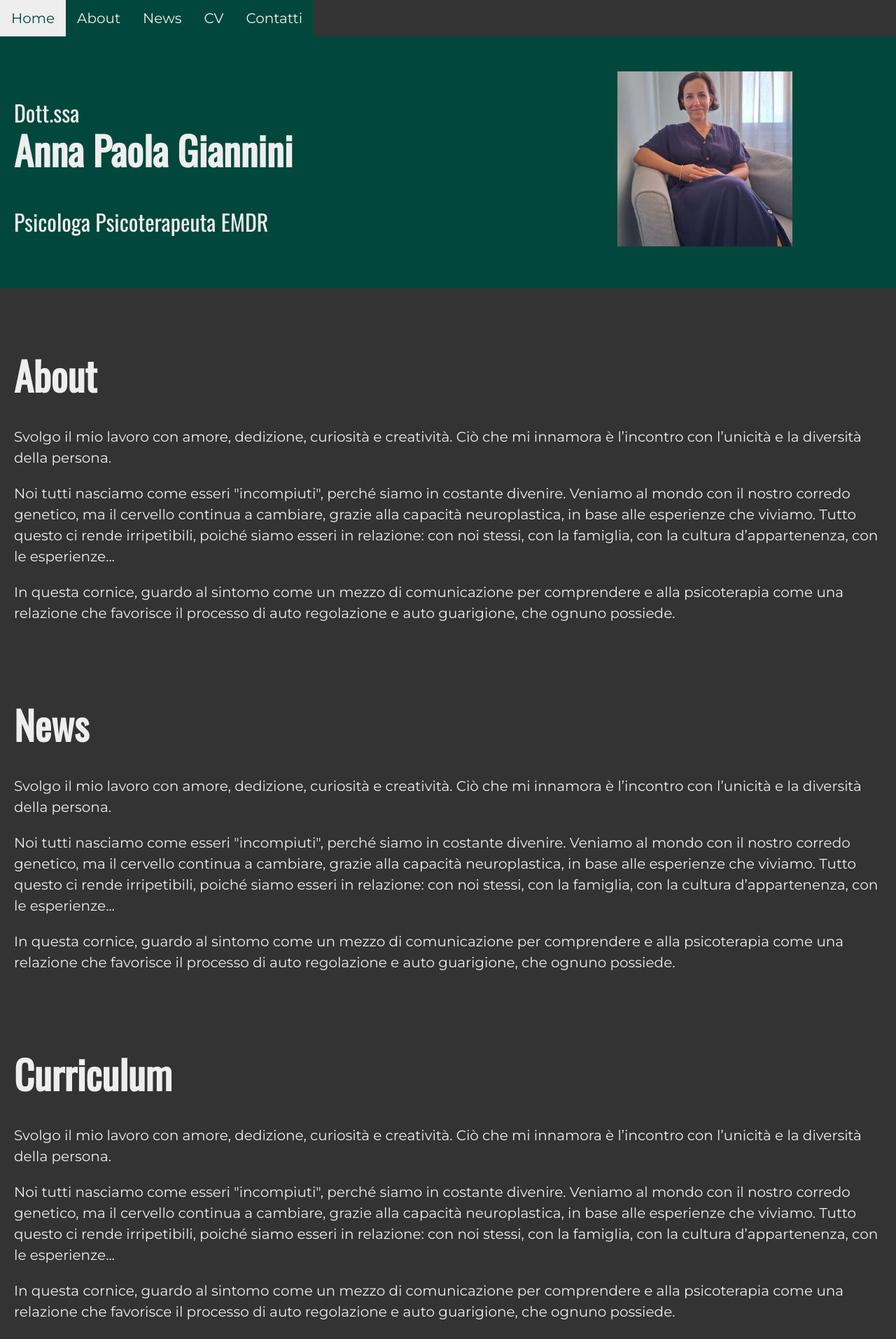
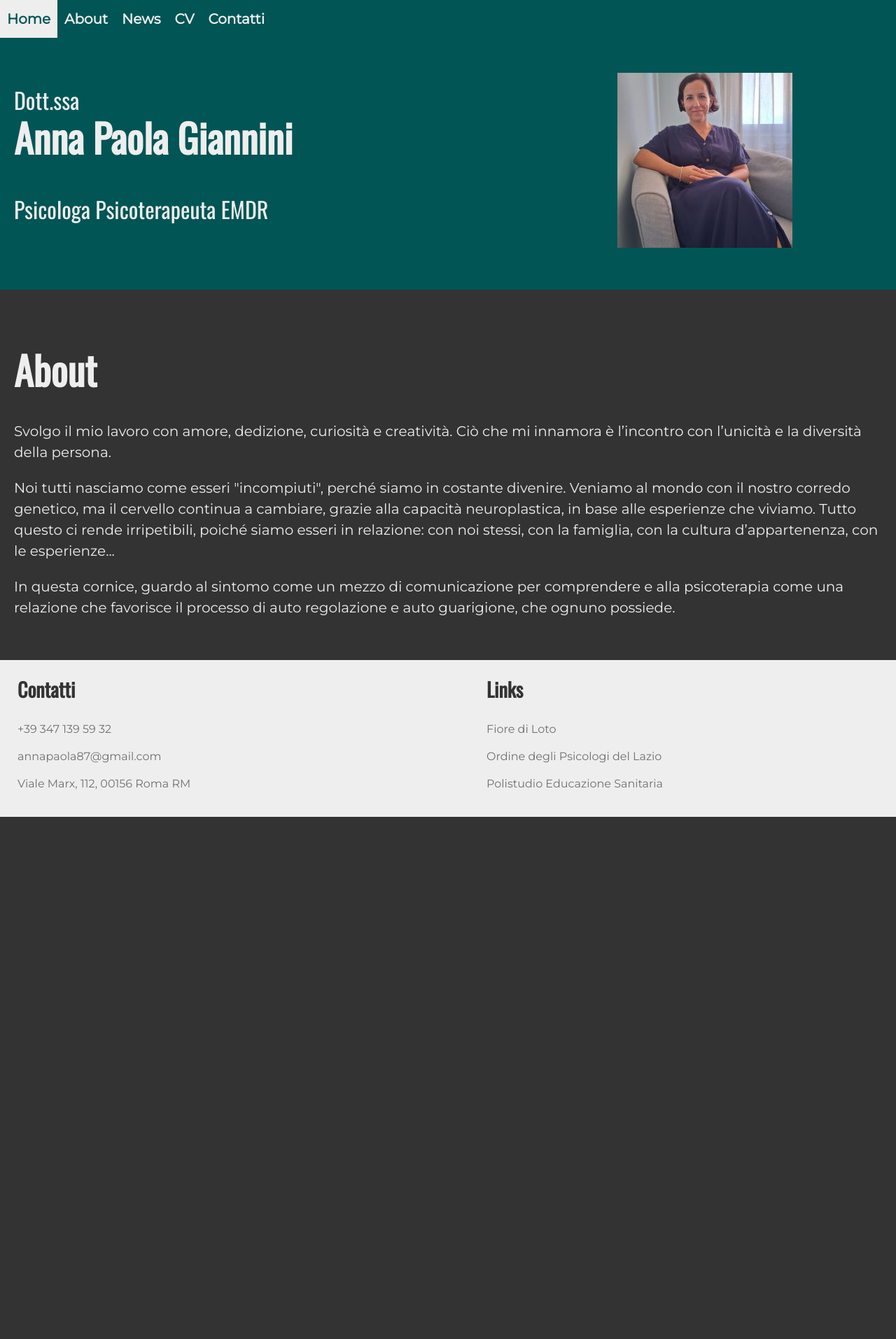
Before and after one commit to AnnaPaolaGiannini/DottssaGianniniWeb, a plain HTML site: page index.html in a window 1280 px wide. Shown: the top 1913 px of the page at 70% size. After the commit the page ends 1167 px from the top, so only its background shows below. Drawn offline with nearby package versions, Linux system fonts and the light colour scheme; grey boxes are pictures that could not be loaded.

Commit message:
pubblicabile first version

```diff
--- a/index.html
+++ b/index.html
@@ -7,7 +7,6 @@
 	<meta content="website" property="og:type" />
 	<meta content="" property="og:description" />
 	<meta content="" property="og:url" />
-	<meta content="images/1_13416111_large.jpg" property="og:image" />
 	<meta content="" property="og:title" />
 	<meta content="" name="description" />
 	<meta charset="utf-8" />
@@ -28,9 +27,7 @@
 		<div id="div_home" class="bee-row bee-row-2" >
 			<div class="bee-row-content" style="height:fit-content;">
 				<div class="bee-col bee-col-1 bee-col-w8" >
-					<div class="bee-block bee-block-1 bee-spacer">
-						<div class="spacer" style="height:20px;"></div>
-					</div>
+
 
 					<div class="bee-block bee-block-3 bee-heading">
 						<h2>Dott.ssa</h2>
@@ -39,12 +36,12 @@
 						<h2 >Psicologa Psicoterapeuta EMDR</h2>
 					</div>
 				</div>
-				<div class="bee-col bee-col-2 bee-col-w6" style="height: auto; ">
+				<div class="bee-col bee-col-2 bee-col-w6" >
 					<div class="bee-block bee-block-1 bee-spacer">
 						<div class="spacer" style="height:30px;"></div>
 					</div>
 					<div class="bee-block bee-block-1 bee-image">
-						<img alt="ritratto" class="bee-center bee-fixedwidth" src="images/ritratto.png" style="width:auto; height: auto; " title="ritratto" />
+						<img alt="ritratto" class="bee-center" src="images/ritratto.png" style="width:auto; height: auto; " title="ritratto" />
 					</div>
 				</div>
 			</div>
@@ -53,7 +50,7 @@
 			<div class="bee-row-content">
 				<div class="bee-col bee-col-1 bee-col-w12">
 					<div class="bee-block bee-block-1 bee-spacer">
-						<div class="spacer" style="height:50px;"></div>
+						<div class="spacer" style="height:40px;"></div>
 					</div>
 				</div>
 			</div>
@@ -82,79 +79,14 @@
 				</div>
 			</div>
 		</div>
-		<div class="bee-row bee-row-3" >
-			<div class="bee-row-content">
-				<div class="bee-col bee-col-1 bee-col-w12">
-					<div class="bee-block bee-block-1 bee-spacer">
-						<div class="spacer" style="height:50px;"></div>
-					</div>
-				</div>
-			</div>
-		</div>
-		<div id="div_news" class="bee-row bee-row-4">
-			<div class="bee-row-content reverse">
 
-				<div class="bee-col bee-col-2 bee-col-w12">
-					<div class="bee-block bee-block-1 bee-heading">
-						<h2 >News </h2>
-					</div>
-					<div class="bee-block bee-block-2 bee-paragraph">
-						<p style="word-break:break-word;"><span>Svolgo il mio lavoro con amore, dedizione, curiosità e creatività. Ciò che mi innamora è l’incontro con l’unicità e la diversità della persona.</span></p>
-					</div>
-					<div class="bee-block bee-block-3 bee-paragraph">
-						<p style="word-break:break-word;"> </p>
-					</div>
-					<div class="bee-block bee-block-4 bee-paragraph">
-						<p style="word-break:break-word;"><span>Noi tutti nasciamo come esseri "incompiuti", perché siamo in costante divenire. Veniamo al mondo con il nostro corredo genetico, ma il cervello continua a cambiare, grazie alla capacità neuroplastica, in base alle esperienze che viviamo. Tutto questo ci rende irripetibili, poiché siamo esseri in relazione: con noi stessi, con la famiglia, con la cultura d’appartenenza, con le esperienze... </span></p>
-					</div>					<div class="bee-block bee-block-3 bee-paragraph">
-						<p style="word-break:break-word;"> </p>
-					</div>
-					<div class="bee-block bee-block-4 bee-paragraph">
-						<p style="word-break:break-word;"><span>In questa cornice, guardo al sintomo come un mezzo di comunicazione per comprendere e alla psicoterapia come una relazione che favorisce il processo di auto regolazione e auto guarigione, che ognuno possiede.</span></p>
-					</div>
-				</div>
-			</div>
-		</div>
-		<div class="bee-row bee-row-3" >
-			<div class="bee-row-content">
-				<div class="bee-col bee-col-1 bee-col-w12">
-					<div class="bee-block bee-block-1 bee-spacer">
-						<div class="spacer" style="height:50px;"></div>
-					</div>
-				</div>
-			</div>
-		</div>
-		<div id="div_cv" class="bee-row bee-row-4">
-			<div class="bee-row-content reverse">
-
-				<div class="bee-col bee-col-2 bee-col-w12">
-					<div class="bee-block bee-block-1 bee-heading">
-						<h2 >Curriculum </h2>
-					</div>
-					<div class="bee-block bee-block-2 bee-paragraph">
-						<p style="word-break:break-word;"><span>Svolgo il mio lavoro con amore, dedizione, curiosità e creatività. Ciò che mi innamora è l’incontro con l’unicità e la diversità della persona.</span></p>
-					</div>
-					<div class="bee-block bee-block-3 bee-paragraph">
-						<p style="word-break:break-word;"> </p>
-					</div>
-					<div class="bee-block bee-block-4 bee-paragraph">
-						<p style="word-break:break-word;"><span>Noi tutti nasciamo come esseri "incompiuti", perché siamo in costante divenire. Veniamo al mondo con il nostro corredo genetico, ma il cervello continua a cambiare, grazie alla capacità neuroplastica, in base alle esperienze che viviamo. Tutto questo ci rende irripetibili, poiché siamo esseri in relazione: con noi stessi, con la famiglia, con la cultura d’appartenenza, con le esperienze... </span></p>
-					</div>					<div class="bee-block bee-block-3 bee-paragraph">
-						<p style="word-break:break-word;"> </p>
-					</div>
-					<div class="bee-block bee-block-4 bee-paragraph">
-						<p style="word-break:break-word;"><span>In questa cornice, guardo al sintomo come un mezzo di comunicazione per comprendere e alla psicoterapia come una relazione che favorisce il processo di auto regolazione e auto guarigione, che ognuno possiede.</span></p>
-					</div>
-				</div>
-			</div>
-		</div>
 
 
 		<div class="bee-row bee-row-3" >
 			<div class="bee-row-content">
 				<div class="bee-col bee-col-1 bee-col-w12">
 					<div class="bee-block bee-block-1 bee-spacer">
-						<div class="spacer" style="height:50px;"></div>
+						<div class="spacer" style="height:40px;"></div>
 					</div>
 				</div>
 			</div>
--- a/style.css
+++ b/style.css
@@ -289,7 +289,7 @@
 		}
 
 		.bee-row-2 {
-			background-color: #02473c;
+			background-color: #025555;
 			background-repeat: no-repeat;
 			background-size: cover;
 		}
@@ -900,7 +900,7 @@
 			direction: ltr;
 			font-family: Oswald, Arial, "Helvetica Neue", Helvetica, sans-serif;
 			font-size: 28px;
-			font-weight: 700;
+			font-weight: 800;
 			letter-spacing: normal;
 			line-height: 120%;
 			text-align: left
@@ -1094,32 +1094,26 @@
 			padding: 5px 25px;
 			width: 100%
 		}
-/* Add a black background color to the top navigation */
-       .topnav {
-  background-color: #333333;
-  overflow: hidden;
+
+		.topnav {
+  background-color: #025555;
+  overflow:hidden;
 }
 
 /* Style the links inside the navigation bar */
 .topnav a {
   float: left;
-  background-color: #02473c;
+  background-color: #025555;
   color: #eeeeee;
   text-align: center;
-  padding: 14px 16px;
+  padding: 15px 10px;
   text-decoration: none;
   font-size: 20px;
-  font-weight: 500;
+  font-weight: 800;
 }
 
 /* Change the color of links on hover */
 .topnav a:hover {
   background-color: #eeeeee;
-  color: #02473c;
+  color: #025555;
 }
-
-/* Add a color to the active/current link */
-.topnav a.active {
-  background-color: #eeeeee;
-  color: #02473c;
-}
```
